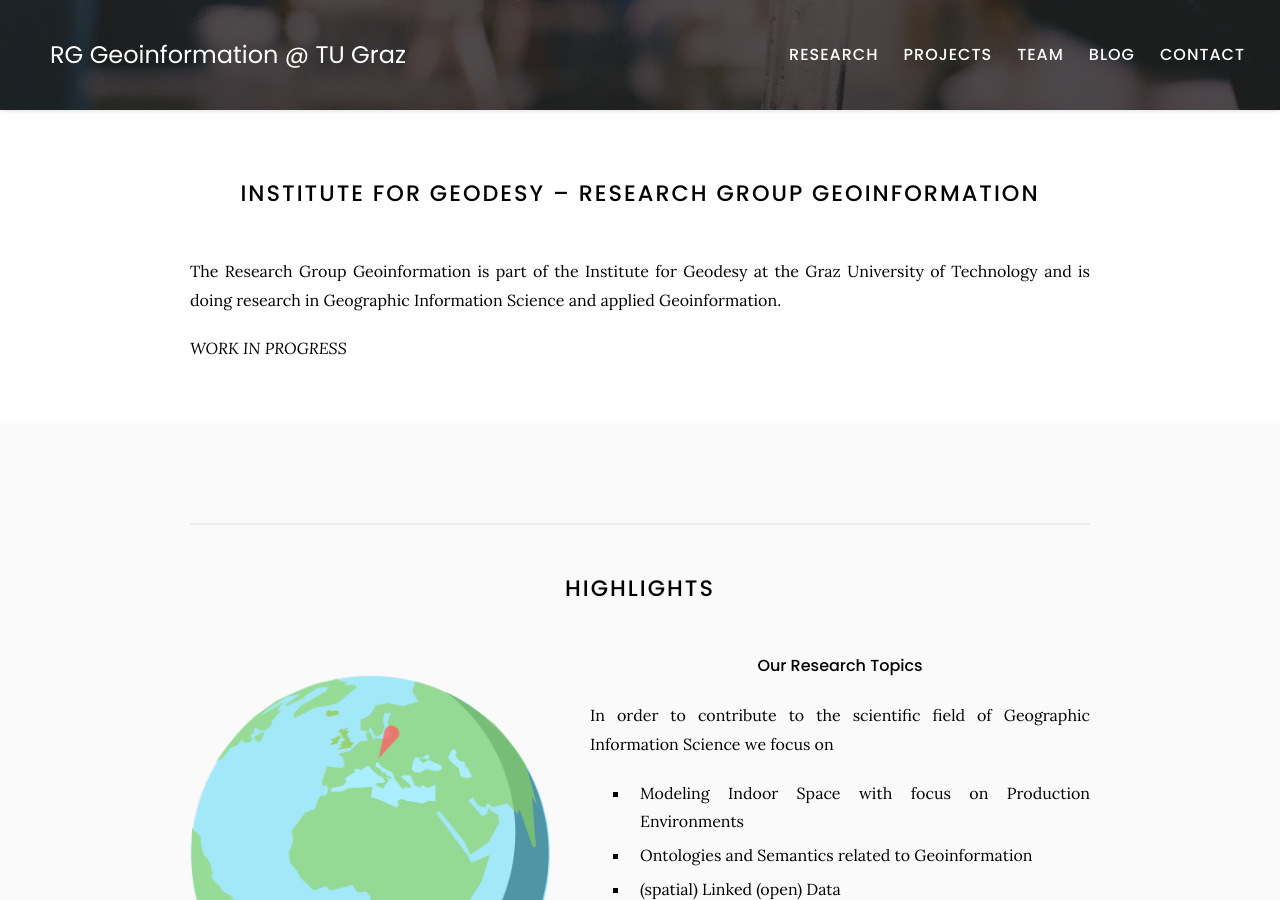
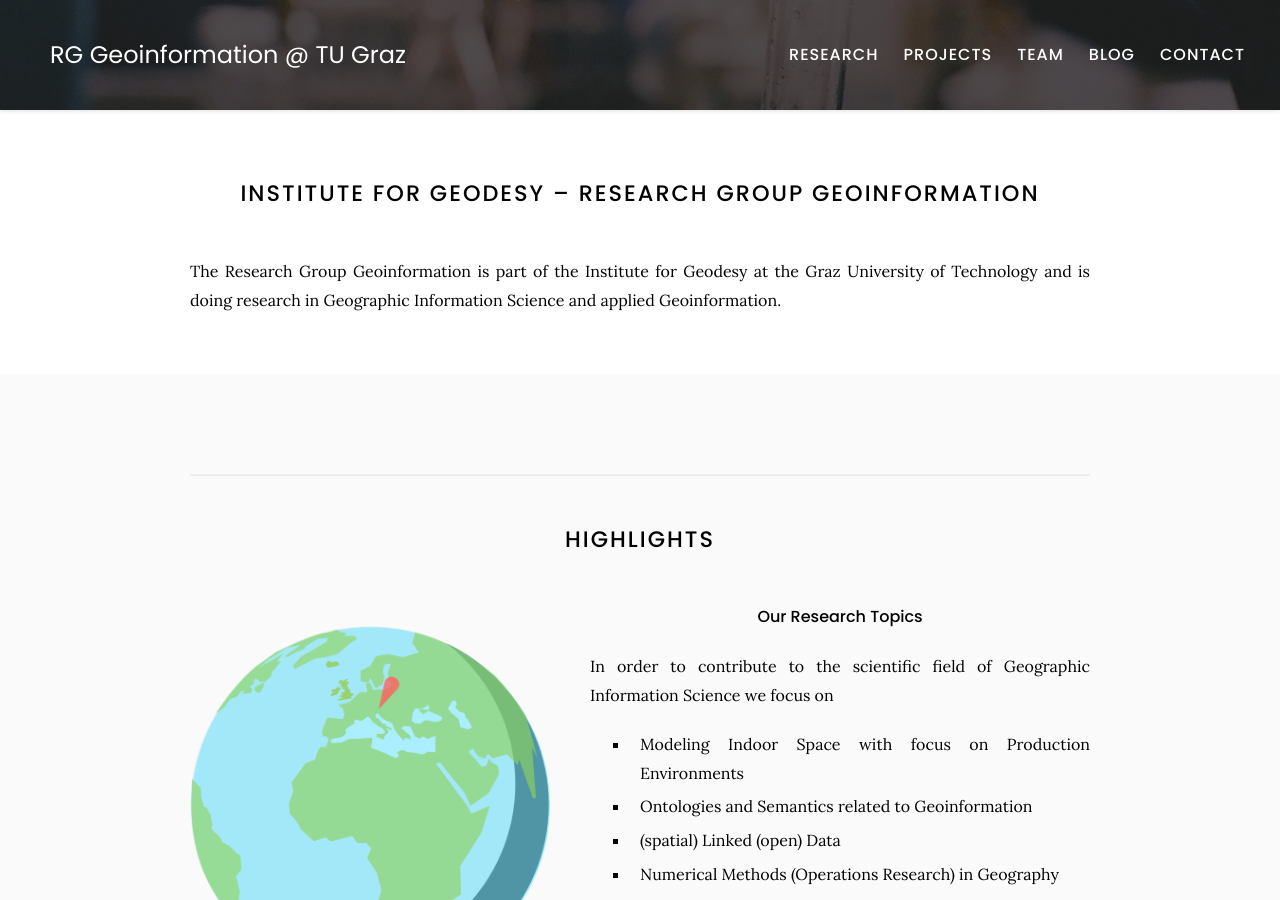
Before and after one commit to Geoinfo-TUGraz/Geoinfo-TUGraz.github.io, a Jekyll site: the page built from index.md, in a window 1280 px wide and 900 px high. Built offline with Jekyll 4.4.1, drawn with Linux system fonts in a browser that asks for light colours.

Commit message:
Update index.md

```diff
--- a/index.md
+++ b/index.md
@@ -4,9 +4,6 @@
 
 # Institute for Geodesy – Research Group Geoinformation
 The Research Group Geoinformation is part of the Institute for Geodesy at the Graz University of Technology and is doing research in Geographic Information Science and applied Geoinformation.
-
-*WORK IN PROGRESS*
-
 
 {:.center}
 
```
